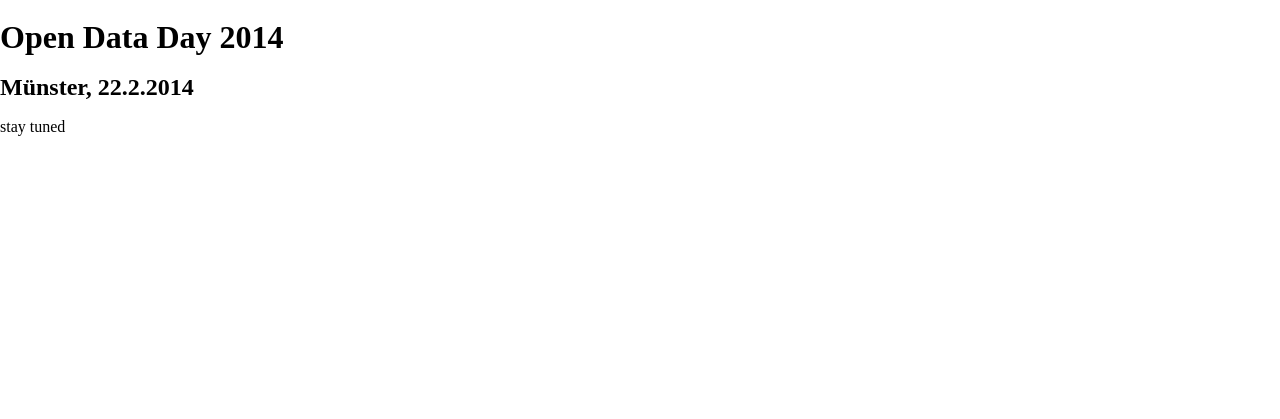
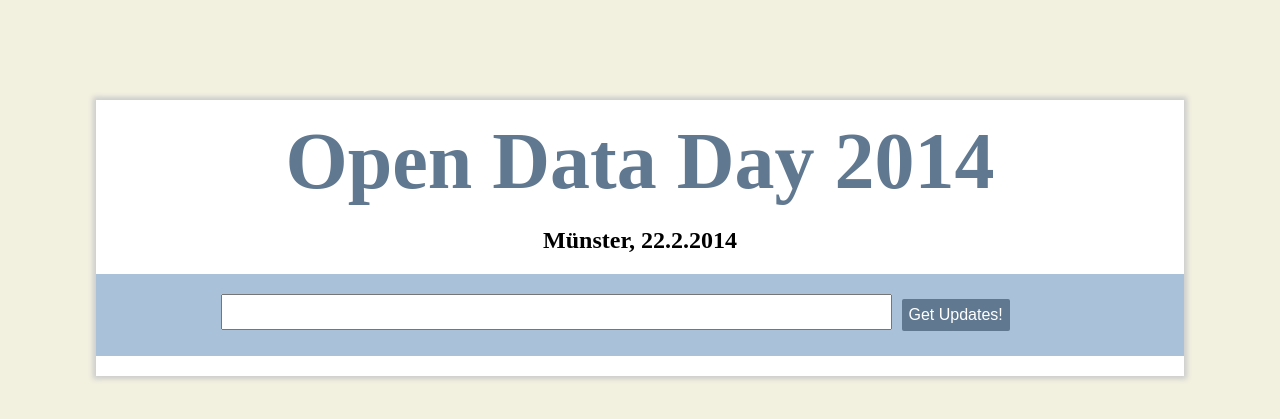
Before and after one commit to codeformuenster/opendataday, a Jekyll site: the page built from index.html, in a window 1280 px wide. Shown: the top 419 px of the page. Built offline with Jekyll 4.4.1, drawn with Linux system fonts in a browser that asks for light colours; nearby versions of some CDN libraries; Markdown is read by kramdown in place of the engine named in the settings.

Commit message:
update styling add newletter signup

```diff
--- a/Gemfile
+++ b/Gemfile
@@ -2,3 +2,5 @@ source 'https://rubygems.org'
 
 gem 'jekyll'
 gem 'rdiscount'
+gem 'bourbon'
+gem 'neat'
--- a/_config.yml
+++ b/_config.yml
@@ -4,4 +4,4 @@ exclude: [".gitignore", "readme.md", "Gemfile", "Gemfile.lock"]
 markdown: rdiscount
 permalink: pretty
 
-baseurl:     /opendataday
+baseurl: "/opendataday"
--- a/_layouts/default.html
+++ b/_layouts/default.html
@@ -6,7 +6,7 @@
     <meta charset='UTF-8'/>
     <title>{{page.title}}</title>
     <link rel='shortcut icon' href='images/favicon.ico' type='image/x-icon' />
-    <link rel='stylesheet' href='{{ site.baseurl }}/assets/css/app.css'>
+    <link rel='stylesheet' href='{{ site.baseurl }}/assets/css/application.css'>
     <script src="http://code.jquery.com/jquery-1.10.1.min.js"></script>
   </head>
   <body>
--- /dev/null
+++ b/assets/css/application.css
@@ -0,0 +1,64 @@
+* {
+  -webkit-box-sizing: border-box;
+  -moz-box-sizing: border-box;
+  box-sizing: border-box; }
+
+body {
+  background: #f2f0df;
+  margin: 0;
+  padding: 0; }
+
+#container {
+  *zoom: 1;
+  max-width: 68em;
+  margin-left: auto;
+  margin-right: auto;
+  text-align: center; }
+  #container:before, #container:after {
+    content: " ";
+    display: table; }
+  #container:after {
+    clear: both; }
+  #container #home {
+    margin: 100px 0;
+    box-shadow: 0 0 5px 3px #ccc;
+    float: left;
+    display: block;
+    margin-right: 2.35765%;
+    width: 100%;
+    background: white; }
+    #container #home:last-child {
+      margin-right: 0; }
+    #container #home h1 {
+      color: #607890;
+      font-size: 5em;
+      margin: 0.2em; }
+  #container #mc_embed_signup {
+    width: 100%;
+    background: #a9c1d9;
+    padding: 20px;
+    margin: 20px 0;
+    *zoom: 1; }
+    #container #mc_embed_signup:before, #container #mc_embed_signup:after {
+      content: " ";
+      display: table; }
+    #container #mc_embed_signup:after {
+      clear: both; }
+    #container #mc_embed_signup form {
+      width: 80%;
+      margin: 0 auto; }
+      #container #mc_embed_signup form input#mce-EMAIL {
+        float: left;
+        padding: 5px;
+        font-size: 1.2em;
+        width: 80%;
+        text-align: center; }
+      #container #mc_embed_signup form input#mc-embedded-subscribe {
+        float: left;
+        padding: 7px;
+        margin: 5px 10px;
+        background: #607890;
+        color: white;
+        font-size: 1em;
+        border: none;
+        border-radius: 2px; }
--- a/index.html
+++ b/index.html
@@ -5,5 +5,20 @@ title: Open Data Day Münster 2014
 <div id="home">
   <h1>Open Data Day 2014</h1>
   <h2>Münster, 22.2.2014</h2>
-  <p>stay tuned</p>
+  <!-- Begin MailChimp Signup Form -->
+     <div id="mc_embed_signup">
+       <form action="http://github.us3.list-manage.com/subscribe/post?u=0280dca8af5c7f6308e1e36ae&amp;id=8151d48caa" method="post" id="mc-embedded-subscribe-form" name="mc-embedded-subscribe-form" class="validate" target="_blank" novalidate>
+       <div class="mc-field-group">
+         <input type="email" value="" name="EMAIL" class="required email" id="mce-EMAIL">
+       </div>
+       <div id="mce-responses" class="clear">
+         <div class="responsesse" id="mce-error-response" style="display:none"></div>
+         <div class="responsesseesponse" id="mce-success-response" style="display:none"></div>
+       </div>      <!-- real people should not fill this in and expect good things - do not remove this or risk form bot signups-->
+           <div style="position: absolute; left: -5000px;"><input type="text" name="b_0280dca8af5c7f6308e1e36ae_8151d48caa" value=""></div>
+           <div class="clearr"><input type="submit" value="Get Updates!" name="subscribe" id="mc-embedded-subscribe" class="button"></div>
+       </form>
+     </div>
+
+           <!--End mc_embed_signup-->
 </div>
```
Also changed, not shown: Gemfile.lock.
